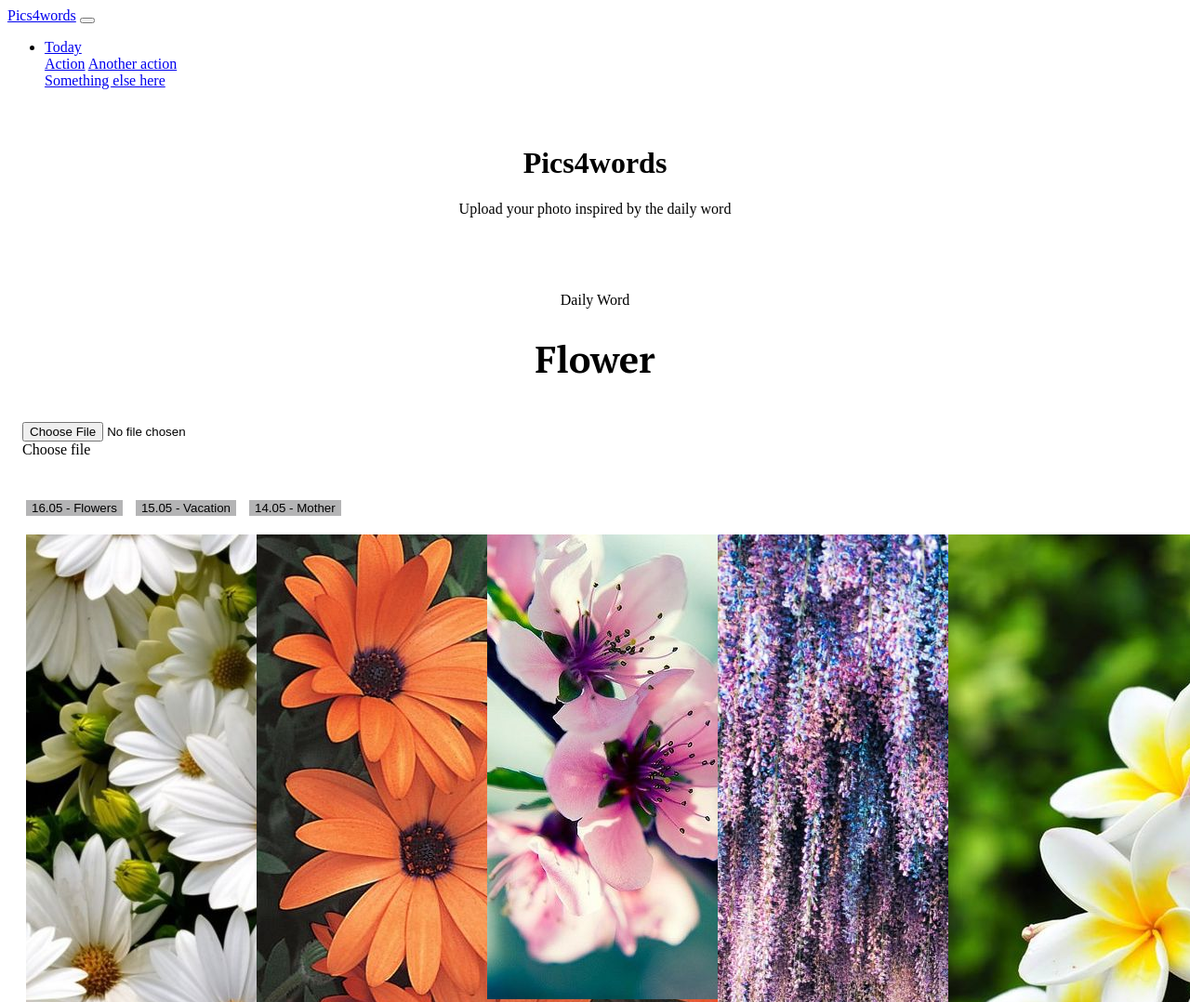
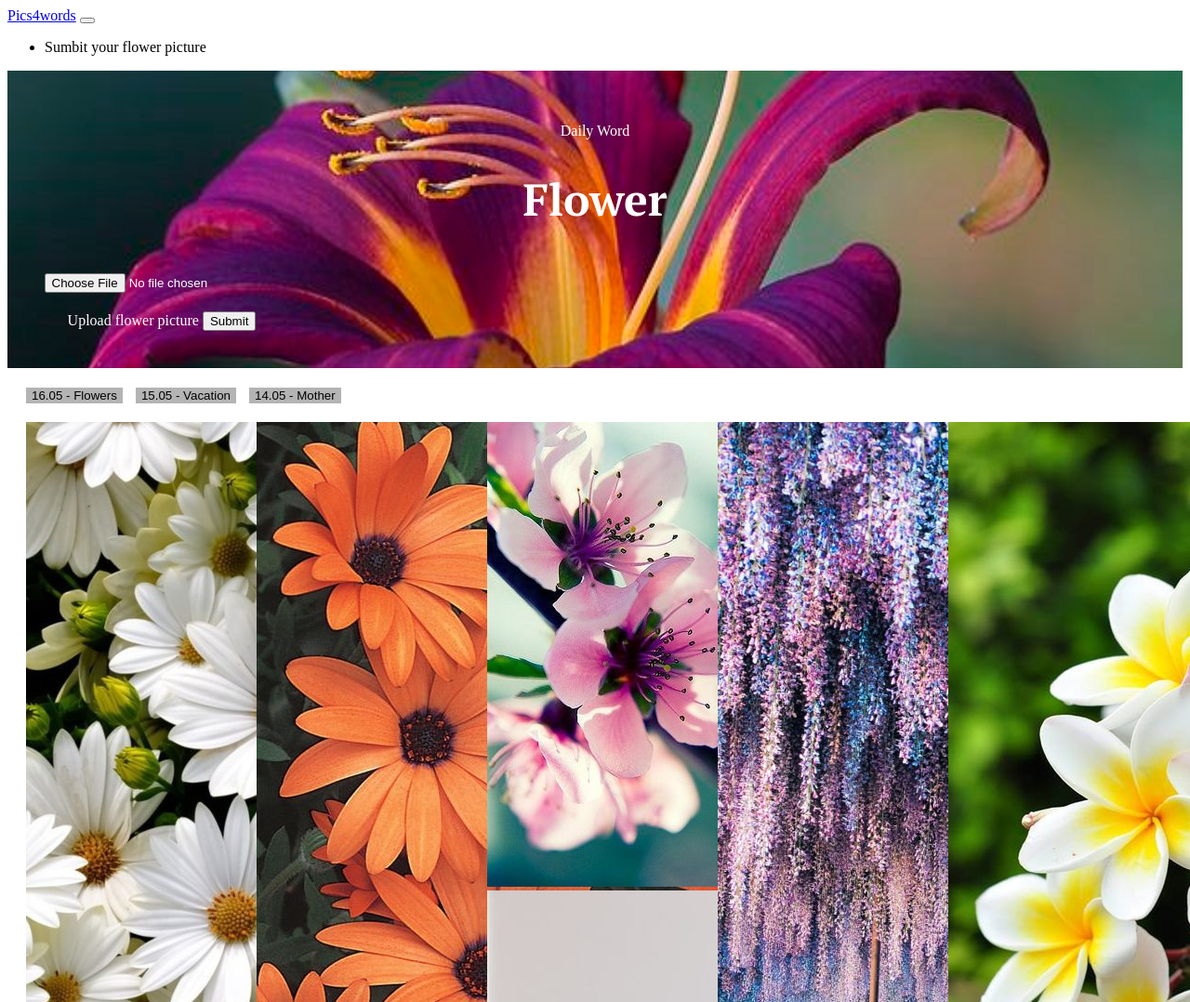
Before and after one commit to lagron1000/pics4words---hackathon, a website with bundled scripts: page public/index.html in a window 1280 px wide. Shown: the top 1078 px of the page at 93% size. Built offline with nearby package versions, Linux system fonts and the light colour scheme; files whose address does not match are found by name; a web font is replaced by a local one.

Commit message:
Improved header & navBar

```diff
--- a/public/index.html
+++ b/public/index.html
@@ -29,7 +29,7 @@
             <li class="nav-item">
                <a class="nav-link" href="#">Link</a>
             </li> -->
-            <li class="nav-item dropdown">
+            <!-- <li class="nav-item dropdown">
                <a class="nav-link dropdown-toggle" href="#" id="navbarDropdown" role="button" data-toggle="dropdown" aria-haspopup="true"
                   aria-expanded="false">
                   <span>Today</span>
@@ -41,6 +41,12 @@
                   <div class="dropdown-divider"></div>
                   <a class="dropdown-item" href="#">Something else here</a>
                </div>
+            </li> -->
+
+            <li class="nav-item">
+               <span>Sumbit your </span>
+               <span>flower </span>
+               <span>picture</span>
             </li>
             <!-- <li class="nav-item">
                <a class="nav-link disabled" href="#">Disabled</a>
@@ -54,35 +60,26 @@
    </nav>
 
    <header>
-      <div class="jumbotron jumbotron-fluid headerDescription_">
+      <!-- <div class="jumbotron jumbotron-fluid headerDescription_">
          <div class="container">
             <h1 class="display-4">Pics4words</h1>
-            <!-- <p class="lead">Upload your photo in reference to the daily word</p> -->
             <p class="lead">Upload your photo inspired by the daily word</p>
-            <!-- <p class="lead">Get a daily word & upload your picture</p> -->
          </div>
-      </div>
+      </div> -->
 
       <div class="jumbotron jumbotron-fluid headerUpload_">
-         <div class="container">
-            <p>
-               <span>Daily Word</span>
-               <!-- <span>- 17.05</span> -->
-            </p>
+         <div class="container headerUploadContainer_">
+            <p>Daily Word</p>
             <h1 class="todaysWord" id="data-num">
-
                <span>Flower</span>
             </h1>
-
-            <!-- <label class="custom-file">
-            <input type="file" id="file" class="custom-file-input">
-            <span class="custom-file-control"></span>
-         </label> -->
-
-            <div class="custom-file photoUpload_">
-               <input type="file" class="custom-file-input" id="imagename" name="imagename">
-               <label class="custom-file-label" for="customFile">Choose file</label>
-            </div>
+            <form class="uploadImage" enctype="multipart/form-data" action="/add" method="POST">
+               <div class="custom-file photoUpload_">
+                  <input type="file" class="custom-file-input uploadPicture_" id="imagename" name="imagename">
+                  <label class="custom-file-label uploadImageLabel_" for="customFile">Upload flower picture</label>
+                  <button type="submit" class="btn btn-primary">Submit</button>
+               </div>
+            </form>
 
          </div>
       </div>
@@ -280,18 +277,6 @@
          </div>
       </div>
    </div>
-   <div class="today flex">
-      <div class="imgloc">Div</div>
-      <div class="imgloc">Div</div>
-      <div class="imgloc">Div</div>
-      <div class="imgloc">Div</div>
-      <div class="imgloc">Div</div>
-      <div class="imgloc">Div</div>
-      <div class="imgloc">Div</div>
-      <div class="imgloc">Div</div>
-      <div class="imgloc">Div</div>
-   </div>
-
 
 
 
--- a/public/style.css
+++ b/public/style.css
@@ -7,10 +7,10 @@
    Old Font: font-family: "Droid Serif", "Helvetica Neue", sans-serif;
 */
 
-
 main {
    padding: 20px;
 }
+
 .page-header {
    font-family: "Droid Serif", "Helvetica Neue", sans-serif;
    font-style: italic;
@@ -35,14 +35,13 @@ main {
 }
 
 /* header {
-    background-image: url('http://backgroundcheckall.com/wp-content/uploads/2017/12/pathfinder-random-background-generator-4.jpg');
+
+    background-image: url('uploads/flowers/98e8b6d1cecbe2aae5e0278f80159418.jpg')
     background-repeat: none;
     background-position: center center;
     background-size: cover;
     text-align: center;
-    color: white;
   } */
-
 
 .headerDescription_ {
    text-align: center;
@@ -50,15 +49,40 @@ main {
    /* border-bottom: 1px solid #a1a1a1; */
    padding: 1.5rem 1rem;
 }
+
 .headerUpload_ {
    text-align: center;
    margin-bottom: 0px;
    /* border-bottom: 1px solid #a1a1a1; */
-   padding: 1.5rem 1rem;
+   padding: 2.5rem 1rem;
+   background-image: url('uploads/flowers/98e8b6d1cecbe2aae5e0278f80159418.jpg');
+   background-repeat: none;
+   background-position: center center;
+   background-size: cover;
+   text-align: center;
+   color: white;
 }
+
+
+
+.headerUpload_ .container p {
+   margin-bottom: 0.3rem;
+}
+
+.uploadPicture_ {
+   margin-bottom: 20px;
+   text-align: center;
+}
+
+.uploadImage {
+   text-align: center;
+}
+
 .pastDays_ {
    padding-bottom: 20px;
+   overflow-x: scroll;
 }
+
 .pastday_ {
    margin-right: 10px;
    background-color: #b4b4b5;
@@ -101,10 +125,11 @@ main {
 
 .todaysWord {
    font-family: 'PT Serif', serif;
-   font-size: 2.5rem;
+   font-size: 3rem;
    font-weight: 700;
    padding-bottom: 1rem;
 }
+
 /** Unknown additional CSS for the image gallery columns
 
 .card-columns {
@@ -117,10 +142,13 @@ main {
 }
 **/
 
-.custom-file, .photoUpload_ {
+.photoUpload_ {
+   text-align: center;
+}
+
+.uploadImageLabel_ {
    text-align: left;
 }
-
 
 @media (min-width: 34em) {
    .card-columns {
```
Also changed, not shown: public/uploads/flowers/98e8b6d1cecbe2aae5e0278f80159418.jpg (added). Lines whose indentation alone changed are shown as unchanged.
